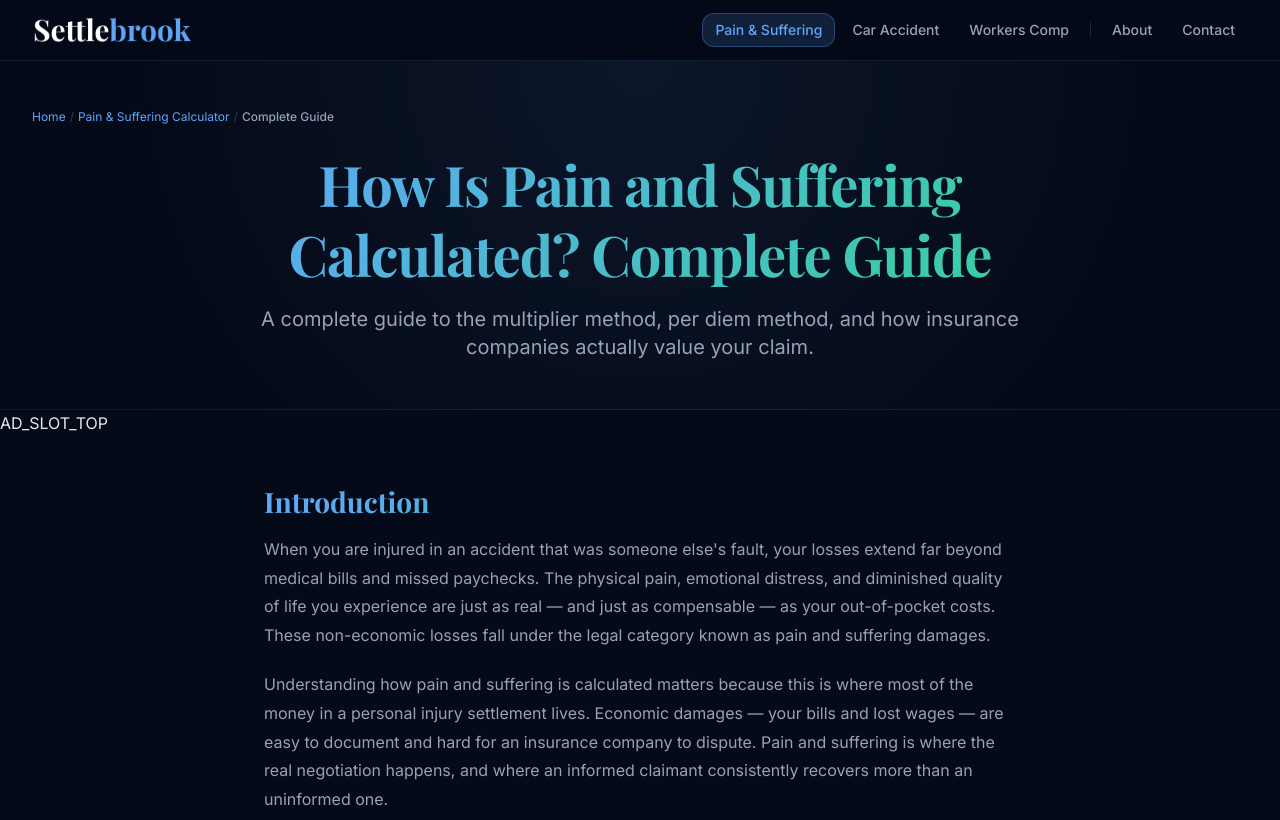
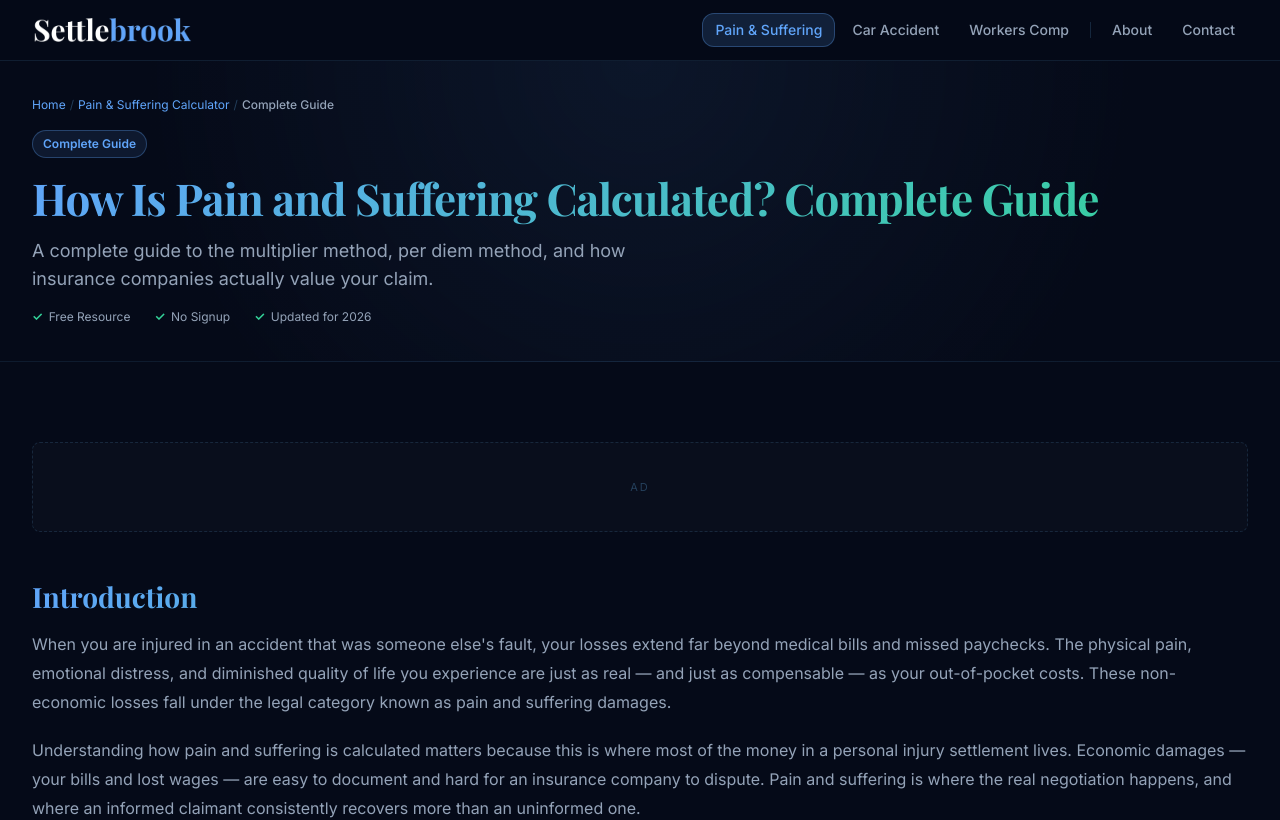
Before and after one commit to ab-554/settlebrook, a Next.js app: page /pain-and-suffering-calculator/guide in a window 1280 px wide. Shown: the top 820 px of the page. Built offline with nearby package versions, Linux system fonts and the light colour scheme.

Commit message:
Fix guide page hero layout and article max-width

```diff
--- a/app/pain-and-suffering-calculator/guide/page.tsx
+++ b/app/pain-and-suffering-calculator/guide/page.tsx
@@ -144,7 +144,7 @@ export default function GuidePage() {
       <script type="application/ld+json" dangerouslySetInnerHTML={{ __html: JSON.stringify(BREADCRUMB_SCHEMA) }} />
 
       <main className="min-h-screen" style={{ backgroundColor: '#050A18' }}>
-        {/* HERO SECTION */}
+        {/* ── PAGE HEADER ── */}
         <header
           style={{
             backgroundColor: '#0D1526',
@@ -152,26 +152,44 @@ export default function GuidePage() {
             borderBottom: '1px solid rgba(99,179,237,0.10)',
           }}
         >
-          <div className="max-w-7xl mx-auto px-6 sm:px-8 py-7 sm:py-12">
+          <div className="max-w-7xl mx-auto px-6 sm:px-8 py-7 sm:py-9">
             <BreadcrumbNav items={[
               { label: 'Home', href: '/' },
               { label: 'Pain & Suffering Calculator', href: '/pain-and-suffering-calculator/' },
               { label: 'Complete Guide', href: '/pain-and-suffering-calculator/guide/' },
             ]} />
-            <div className="mt-6 text-center max-w-4xl mx-auto">
-              <h1 className="heading-gradient font-bold leading-tight" style={{ fontSize: 'clamp(32px, 5vw, 56px)', letterSpacing: '-0.02em' }}>
+            <div className="mt-4">
+              <span className="state-badge state-badge-blue mb-3 inline-block">Complete Guide</span>
+              <h1
+                className="heading-gradient font-bold leading-tight"
+                style={{ fontSize: 'clamp(28px, 4vw, 44px)', letterSpacing: '-0.02em' }}
+              >
                 How Is Pain and Suffering Calculated? Complete Guide
               </h1>
-              <p className="mt-4 text-base sm:text-xl leading-relaxed max-w-3xl mx-auto" style={{ color: '#94A3B8' }}>
+              <p className="mt-3 text-base sm:text-lg leading-relaxed max-w-2xl" style={{ color: '#94A3B8' }}>
                 A complete guide to the multiplier method, per diem method, and how insurance companies actually value your claim.
               </p>
+            </div>
+            <div className="mt-4 flex flex-wrap gap-x-6 gap-y-2">
+              {[
+                'Free Resource',
+                'No Signup',
+                'Updated for 2026',
+              ].map((signal) => (
+                <span key={signal} className="flex items-center gap-1.5 text-xs" style={{ color: '#94A3B8' }}>
+                  <span style={{ color: '#34D399' }} className="font-bold">✓</span>
+                  {signal}
+                </span>
+              ))}
             </div>
           </div>
         </header>
 
-        <div>AD_SLOT_TOP</div>
+        <div className="max-w-7xl mx-auto px-6 sm:px-8 py-8 sm:py-12">
 
-        <article style={{ maxWidth: 800, margin: "0 auto", padding: "0 24px" }}>
+          <div style={{ width: '100%', minHeight: '90px', background: 'rgba(255,255,255,0.02)', border: '1px dashed rgba(99,179,237,0.15)', borderRadius: '8px', display: 'flex', alignItems: 'center', justifyContent: 'center', margin: '32px 0', color: 'rgba(99,179,237,0.3)', fontSize: '11px', letterSpacing: '2px', textTransform: 'uppercase' }}>AD</div>
+
+          <article style={{ margin: "0 auto" }}>
 
             <h2 className="heading-gradient" style={{ fontSize: 28, fontWeight: 700, marginBottom: 16, marginTop: 48 }}>Introduction</h2>
             <p style={{ color: "#94A3B8", lineHeight: 1.8, marginBottom: 20 }}>When you are injured in an accident that was someone else&apos;s fault, your losses extend far beyond medical bills and missed paychecks. The physical pain, emotional distress, and diminished quality of life you experience are just as real — and just as compensable — as your out-of-pocket costs. These non-economic losses fall under the legal category known as pain and suffering damages.</p>
@@ -201,7 +219,7 @@ export default function GuidePage() {
             <p style={{ color: "#94A3B8", lineHeight: 1.8, marginBottom: 20 }}><strong style={{ color: "#E2E8F0" }}>Severe injury:</strong> You are struck by a commercial truck and sustain a fractured femur requiring surgery, followed by eight months of physical therapy. You are left with a permanent 15% impairment rating to your leg. Total medical bills: $87,000. Lost wages: $34,000. Future medical costs: $18,000. Special damages total: $139,000. Multiplier: 4. Pain and suffering estimate: $556,000. Total settlement demand: $695,000.</p>
             <p style={{ color: "#94A3B8", lineHeight: 1.8, marginBottom: 20 }}>The multiplier method is flexible by design. It rewards well-documented claims and penalizes gaps in medical treatment. If you stopped treating for six weeks in the middle of your recovery, the adjuster will argue your injuries were not as serious as claimed — and use that gap to push the multiplier down.</p>
 
-          <div>AD_SLOT_MID</div>
+            <div style={{ width: '100%', minHeight: '90px', background: 'rgba(255,255,255,0.02)', border: '1px dashed rgba(99,179,237,0.15)', borderRadius: '8px', display: 'flex', alignItems: 'center', justifyContent: 'center', margin: '32px 0', color: 'rgba(99,179,237,0.3)', fontSize: '11px', letterSpacing: '2px', textTransform: 'uppercase' }}>AD</div>
             <hr style={{ borderColor: "rgba(99,179,237,0.15)", margin: "40px 0" }} />
 
             <h2 className="heading-gradient" style={{ fontSize: 28, fontWeight: 700, marginBottom: 16, marginTop: 48 }}>The Per Diem Method</h2>
@@ -310,7 +328,9 @@ export default function GuidePage() {
             <p style={{ color: "#94A3B8", lineHeight: 1.8, marginBottom: 20 }}>Start with numbers you can defend. Use our free <Link href="/pain-and-suffering-calculator/" style={{ color: "#60A5FA" }}>pain and suffering calculator</Link> to estimate your damages using both methods, then consult with a licensed personal injury attorney in your state before accepting any settlement offer.</p>
 
           </article>
-        <div>AD_SLOT_BOTTOM</div>
+
+          <div style={{ width: '100%', minHeight: '90px', background: 'rgba(255,255,255,0.02)', border: '1px dashed rgba(99,179,237,0.15)', borderRadius: '8px', display: 'flex', alignItems: 'center', justifyContent: 'center', margin: '32px 0', color: 'rgba(99,179,237,0.3)', fontSize: '11px', letterSpacing: '2px', textTransform: 'uppercase' }}>AD</div>
+        </div>
       </main>
     </>
   )
```
Lines whose indentation alone changed are shown as unchanged.
